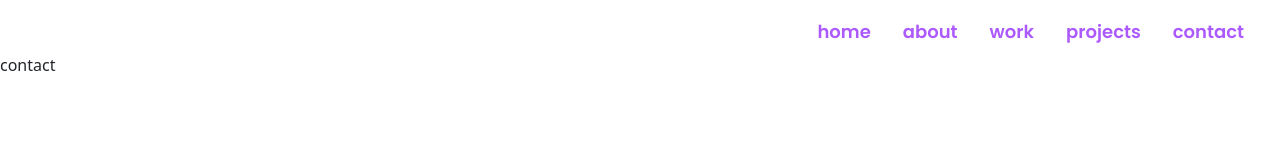
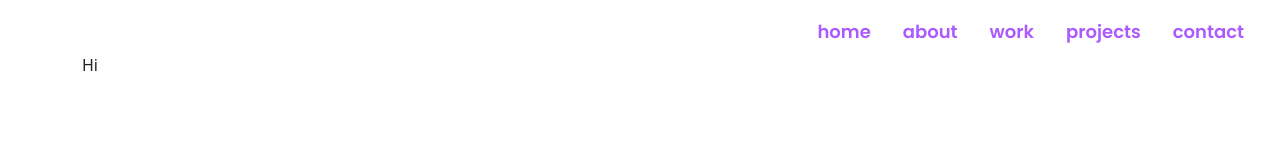
Before and after one commit to prashkn/portfolio, a React (Create React App) app: page /Contact in a window 1280 px wide. Shown: the top 160 px of the page. Built offline with nearby package versions, Linux system fonts and the light colour scheme.

Commit message:
skeleton changes

```diff
--- a/src/routes/About.js
+++ b/src/routes/About.js
@@ -7,9 +7,9 @@ import "bootstrap/dist/css/bootstrap.min.css";
 export default function About() {
   return (
     <Container>
-      <Col>
-        <Row>hi</Row>
-      </Col>
+      <Row>
+        <Col>hi</Col>
+      </Row>
     </Container>
   );
 }
--- a/src/routes/Contact.js
+++ b/src/routes/Contact.js
@@ -1,9 +1,15 @@
 import React from "react";
-// import Container from "react-bootstrap/Container";
-// import Row from "react-bootstrap/Row";
-// import Col from "react-bootstrap/Col";
+import Container from "react-bootstrap/Container";
+import Row from "react-bootstrap/Row";
+import Col from "react-bootstrap/Col";
 import "bootstrap/dist/css/bootstrap.min.css";
 
 export default function Contact() {
-  return <div>contact</div>;
+  return (
+    <Container>
+      <Row>
+        <Col>Hi</Col>
+      </Row>
+    </Container>
+  );
 }
```
